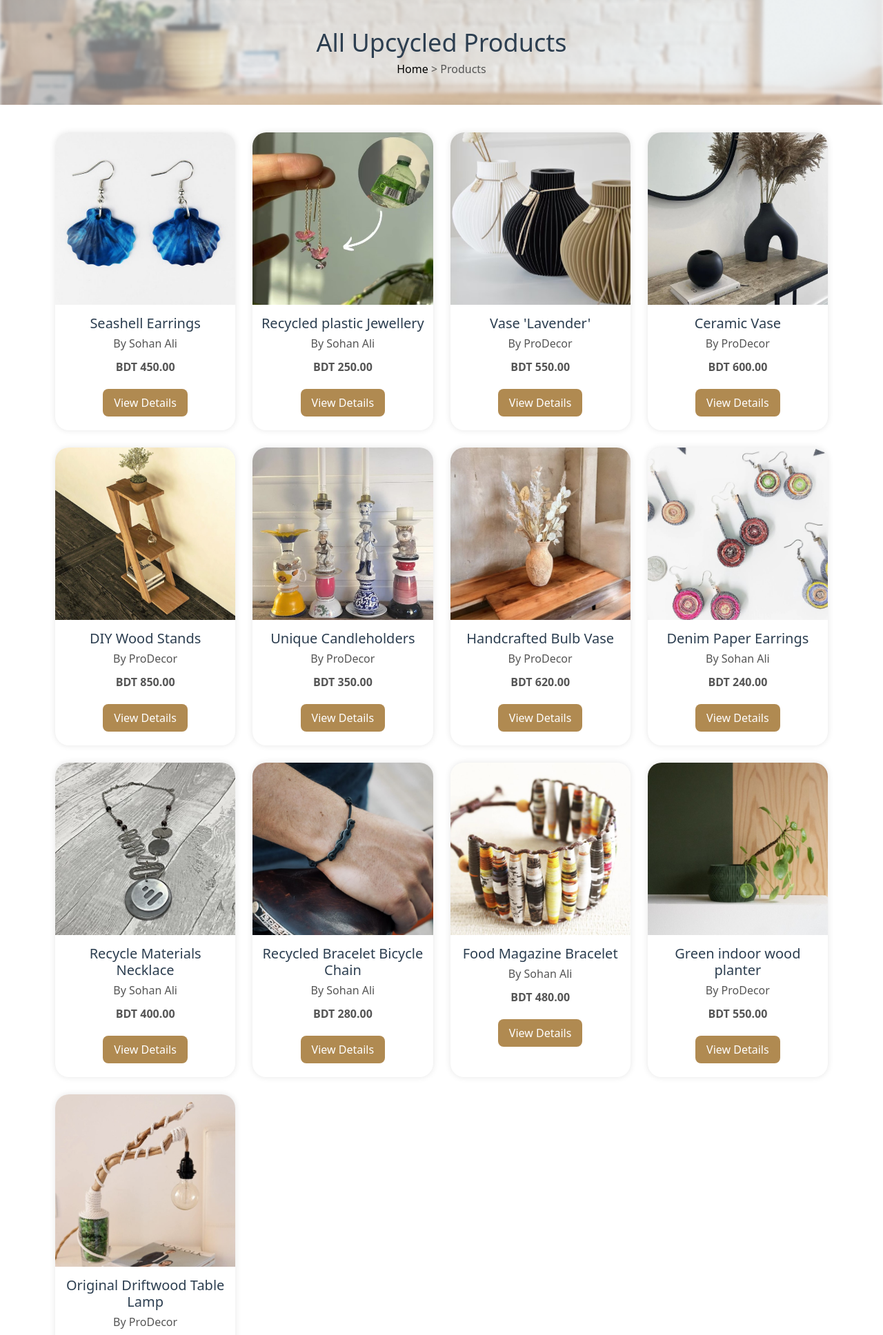
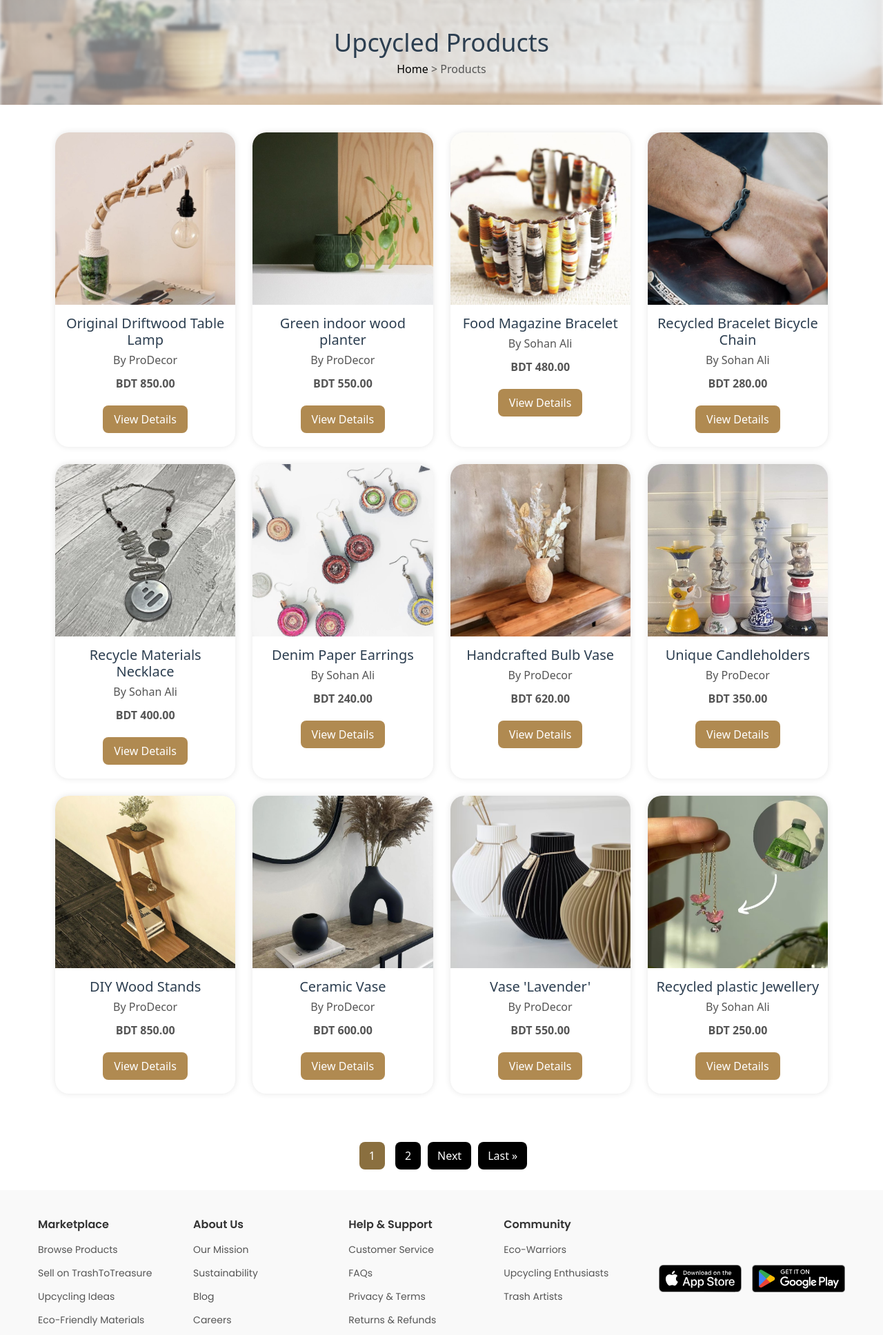
Before and after one commit to Maruf346/Trash-To-Treasure, a Django app: page /upcycled_products/ in a window 1280 px wide. Shown: the part 58-1994 px from the top of the page at 69% size. Run offline with Django 5.2, Linux system fonts and the light colour scheme; a user stored in the database is signed in; data comes from the database, SQL or seed files in the repository.

Commit message:
added pagination

```diff
--- a/waste_marketplace/marketplace/templates/upcycled_products.html
+++ b/waste_marketplace/marketplace/templates/upcycled_products.html
@@ -71,17 +71,50 @@
             color: #555;
             margin-top: 5px;
         }
+
+        .pagination-wrapper {
+            width: 100%;
+            display: flex;
+            justify-content: center;
+            margin: 30px 0;
+        }
+
+        .pagination {
+            display: flex;
+            gap: 10px;
+            flex-wrap: wrap;
+        }
+
+        .pagination a,
+        .pagination strong {
+            padding: 8px 14px;
+            background-color:rgb(0, 0, 0);
+            color: #fff;
+            border-radius: 8px;
+            text-decoration: none;
+            font-weight: 500;
+        }
+
+        .pagination a:hover {
+            background-color:rgba(0, 0, 0, 0.75);
+        }
+
+        .pagination strong {
+            background-color: #8a6f3f;
+        }
+
+
     </style>
 </head>
 <body>
 
 <section class="product-banner">
-    <h2>All Upcycled Products</h2>
+    <h2>Upcycled Products</h2>
     <p><a href="/">Home</a> > Products</p>
 </section>
 
 <div class="products-grid">
-    {% for product in products %}
+    {% for product in page_obj %}
         <div class="product-card">
             <img src="{{ product.product_images.url }}" alt="{{ product.product_name }}">
             <h3>{{ product.product_name }}</h3>
@@ -92,6 +125,29 @@
     {% endfor %}
 </div>
 
+<div class="pagination-wrapper">
+    <div class="pagination">
+        {% if page_obj.has_previous %}
+            <a href="?page=1">&laquo; First</a>
+            <a href="?page={{ page_obj.previous_page_number }}">Previous</a>
+        {% endif %}
+
+        {% for num in page_obj.paginator.page_range %}
+            {% if page_obj.number == num %}
+                <strong style="margin: 0 5px;">{{ num }}</strong>
+            {% elif num >= page_obj.number|add:'-2' and num <= page_obj.number|add:'2' %}
+                <a href="?page={{ num }}">{{ num }}</a>
+            {% endif %}
+        {% endfor %}
+
+        {% if page_obj.has_next %}
+            <a href="?page={{ page_obj.next_page_number }}">Next</a>
+            <a href="?page={{ page_obj.paginator.num_pages }}">Last &raquo;</a>
+        {% endif %}
+    </div>
+</div>
+
+
 </body>
 </html>
 {% include "footer.html" %}
--- a/waste_marketplace/marketplace/views.py
+++ b/waste_marketplace/marketplace/views.py
@@ -7,7 +7,7 @@ from django.contrib import messages
 from users.models import CustomUser  # adjust if needed
 from django.http import HttpResponseForbidden
 from django.shortcuts import render, get_object_or_404
-
+from django.core.paginator import Paginator
 
 def login_view(request):
     if request.method == 'POST':
@@ -152,5 +152,9 @@ def upcycled_product_details(request, slug):
 
 @login_required
 def upcycled_products(request):
-    products = UpcycledProduct.objects.all()
-    return render(request, 'upcycled_products.html', {'products': products})
+    products = UpcycledProduct.objects.all().order_by('-id')
+    paginator = Paginator(products, 12)  # 12 products per page
+
+    page_number = request.GET.get('page')
+    page_obj = paginator.get_page(page_number)
+    return render(request, 'upcycled_products.html', {'page_obj': page_obj})
```
